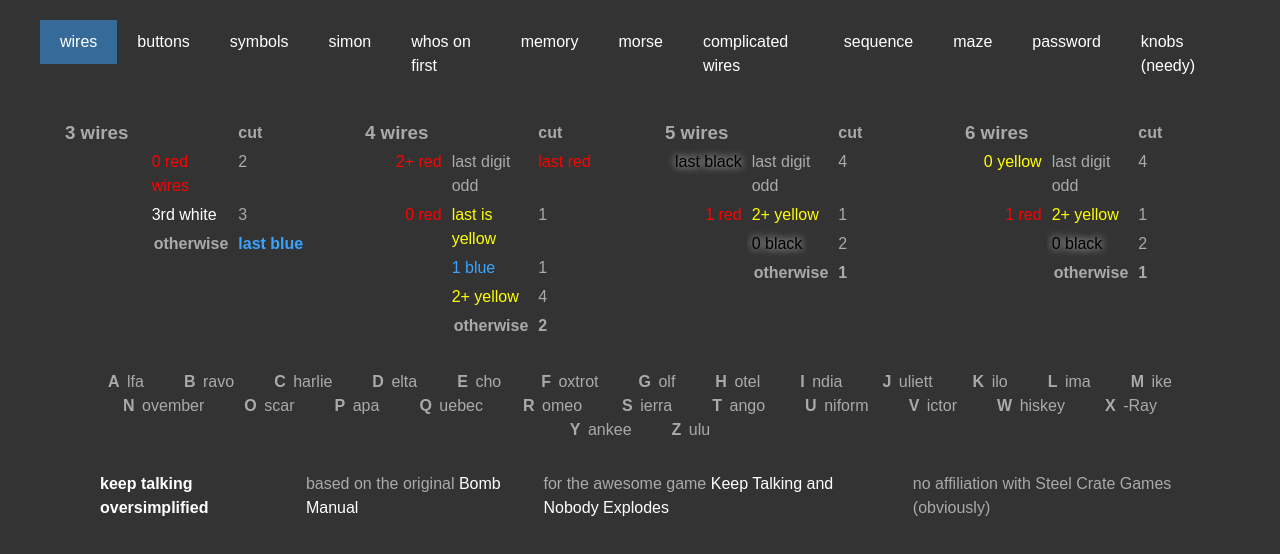
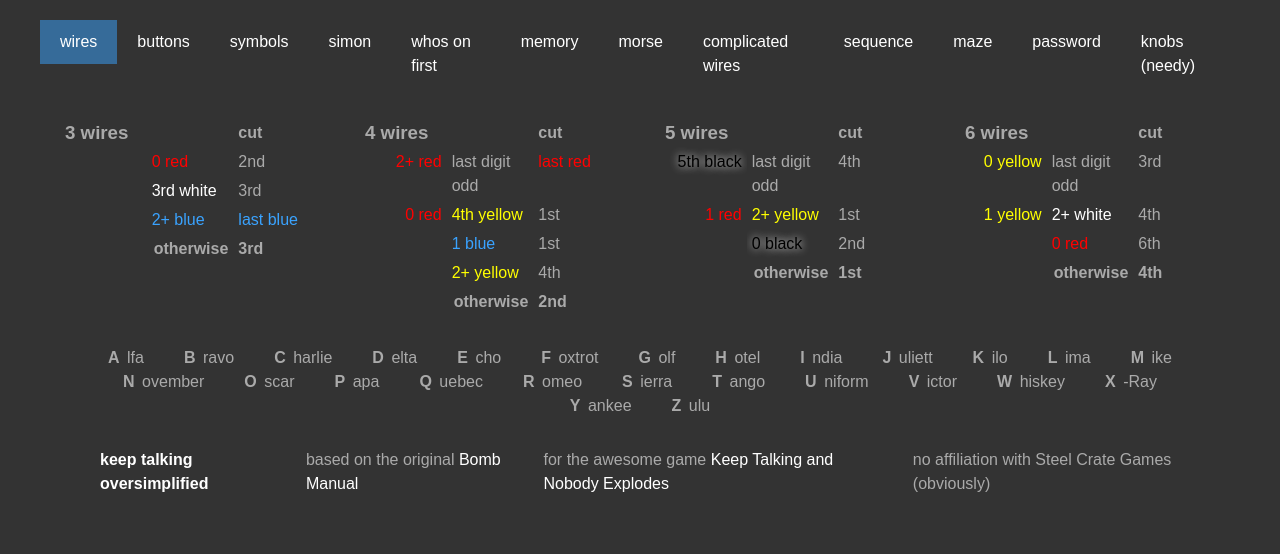
Before and after one commit to drweissbrot/keep-talking-oversimplified, a website: page public/index.html in a window 1280 px wide. Both pictures are taken after a click on the link "wires". Drawn offline with nearby package versions, Linux system fonts and the light colour scheme.

Commit message:
fix wires
and also make them a bit more concise

```diff
--- a/public/index.html
+++ b/public/index.html
@@ -87,20 +87,26 @@
 
 					<div class="row">
 						<div class="col"></div>
-						<div class="col red">0 red wires</div>
-						<div class="col">2</div>
+						<div class="col red">0 red</div>
+						<div class="col">2nd</div>
 					</div>
 
 					<div class="row">
 						<div class="col"></div>
 						<div class="col white">3rd white</div>
-						<div class="col">3</div>
+						<div class="col">3rd</div>
+					</div>
+
+					<div class="row">
+						<div class="col"></div>
+						<div class="col blue">2+ blue</div>
+						<div class="col blue">last blue</div>
 					</div>
 
 					<div class="row otherwise">
 						<div class="col"></div>
 						<div class="col">otherwise</div>
-						<div class="col blue">last blue</div>
+						<div class="col">3rd</div>
 					</div>
 				</div>
 			</section>
@@ -123,26 +129,26 @@
 
 					<div class="row">
 						<div class="col red">0 red</div>
-						<div class="col yellow">last is yellow</div>
-						<div class="col">1</div>
+						<div class="col yellow">4th yellow</div>
+						<div class="col">1st</div>
 					</div>
 
 					<div class="row">
 						<div class="col"></div>
 						<div class="col blue">1 blue</div>
-						<div class="col">1</div>
+						<div class="col">1st</div>
 					</div>
 
 					<div class="row">
 						<div class="col"></div>
 						<div class="col yellow">2+ yellow</div>
-						<div class="col">4</div>
+						<div class="col">4th</div>
 					</div>
 
 					<div class="row otherwise">
 						<div class="col"></div>
 						<div class="col">otherwise</div>
-						<div class="col">2</div>
+						<div class="col">2nd</div>
 					</div>
 				</div>
 			</section>
@@ -158,27 +164,27 @@
 					</div>
 
 					<div class="row">
-						<div class="col black">last black</div>
+						<div class="col black">5th black</div>
 						<div class="col">last digit odd</div>
-						<div class="col">4</div>
+						<div class="col">4th</div>
 					</div>
 
 					<div class="row">
 						<div class="col red">1 red</div>
 						<div class="col yellow">2+ yellow</div>
-						<div class="col">1</div>
+						<div class="col">1st</div>
 					</div>
 
 					<div class="row">
 						<div class="col"></div>
 						<div class="col black">0 black</div>
-						<div class="col">2</div>
+						<div class="col">2nd</div>
 					</div>
 
 					<div class="row otherwise">
 						<div class="col"></div>
 						<div class="col bold">otherwise</div>
-						<div class="col">1</div>
+						<div class="col">1st</div>
 					</div>
 				</div>
 			</section>
@@ -196,25 +202,25 @@
 					<div class="row">
 						<div class="col yellow">0 yellow</div>
 						<div class="col">last digit odd</div>
-						<div class="col">4</div>
-					</div>
-
-					<div class="row">
-						<div class="col red">1 red</div>
-						<div class="col yellow">2+ yellow</div>
-						<div class="col">1</div>
-					</div>
-
-					<div class="row">
-						<div class="col"></div>
-						<div class="col black">0 black</div>
-						<div class="col">2</div>
+						<div class="col">3rd</div>
+					</div>
+
+					<div class="row">
+						<div class="col yellow">1 yellow</div>
+						<div class="col white">2+ white</div>
+						<div class="col">4th</div>
+					</div>
+
+					<div class="row">
+						<div class="col"></div>
+						<div class="col red">0 red</div>
+						<div class="col">6th</div>
 					</div>
 
 					<div class="row otherwise">
 						<div class="col"></div>
 						<div class="col">otherwise</div>
-						<div class="col">1</div>
+						<div class="col">4th</div>
 					</div>
 				</div>
 			</section>
```
